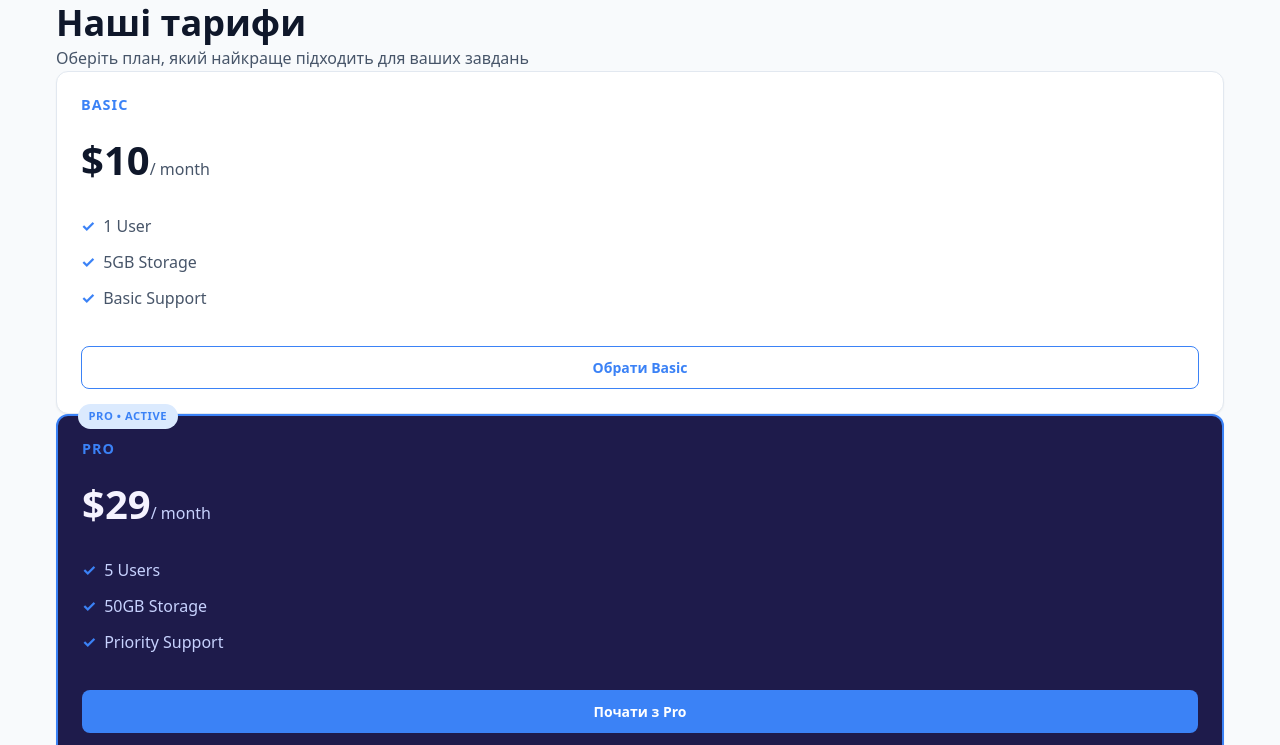
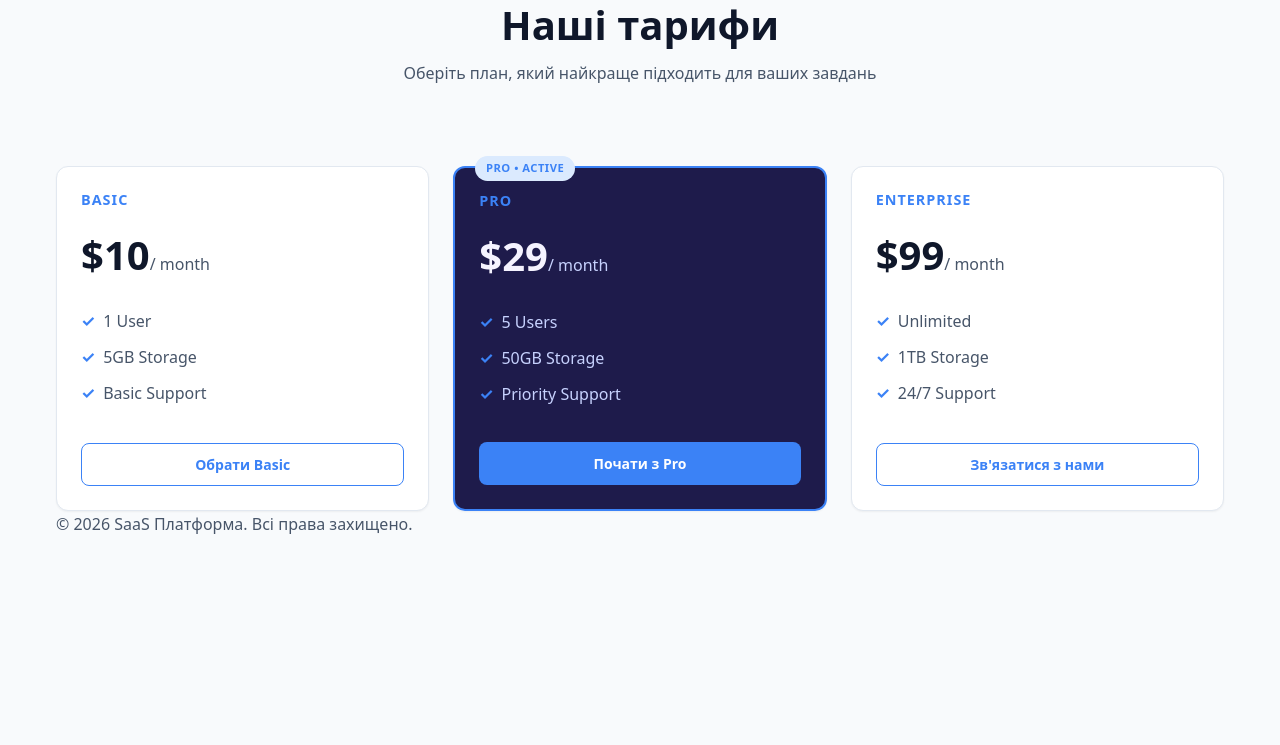
Before and after one commit to denyssemenchuk-source/WebDeveloping, a website: page lab_3/index.html in a window 1280 px wide. Shown: the top 745 px of the page. Drawn offline with Linux system fonts and the light colour scheme.

Commit message:
fix: lab3 design updated

```diff
--- a/lab_3/styles.css
+++ b/lab_3/styles.css
@@ -687,9 +687,24 @@ div.specificity-demo-item {
 }
 
 .pricing-grid {
-  align-items: stretch; /* Гарантує, що всі картки будуть однакової висоти */
+  display: grid;
+  grid-template-columns: repeat(3, 1fr); /* Завжди 3 колонки в рядок */
+  gap: var(--space-6);
+  align-items: stretch;
 }
 
+/* Збільшуємо картки (робимо їх трохи ширшими та просторішими) */
+.card {
+  min-height: 300px; /* Робіть висоту трохи більшою */
+  padding: var(--space-6); /* Збільшені внутрішні відступи */
+}
+
+/* Адаптивність: якщо екран стає вузьким (мобільні пристрої), картки стають одна під одною */
+@media (max-width: 900px) {
+  .pricing-grid {
+    grid-template-columns: 1fr; /* Стають в один стовпчик на малих екранах */
+  }
+}
 .card--active {
   border: 2px solid var(--color-primary);
   position: relative;
@@ -799,3 +814,14 @@ div.specificity-demo-item {
     grid-template-columns: 1fr;
   }
 }
+
+.pricing-header {
+  text-align: center; /* Центрує заголовок "Наші тарифи" та підзаголовок */
+  margin-bottom: 80px; /* Створює великий простір між текстом і картками, відштовхуючи їх вниз */
+}
+
+/* Якщо текст "Наші тарифи" здається замалим, можна збільшити його так: */
+.pricing-header .title {
+  font-size: 2.5rem;
+  margin-bottom: 10px;
+}
```
